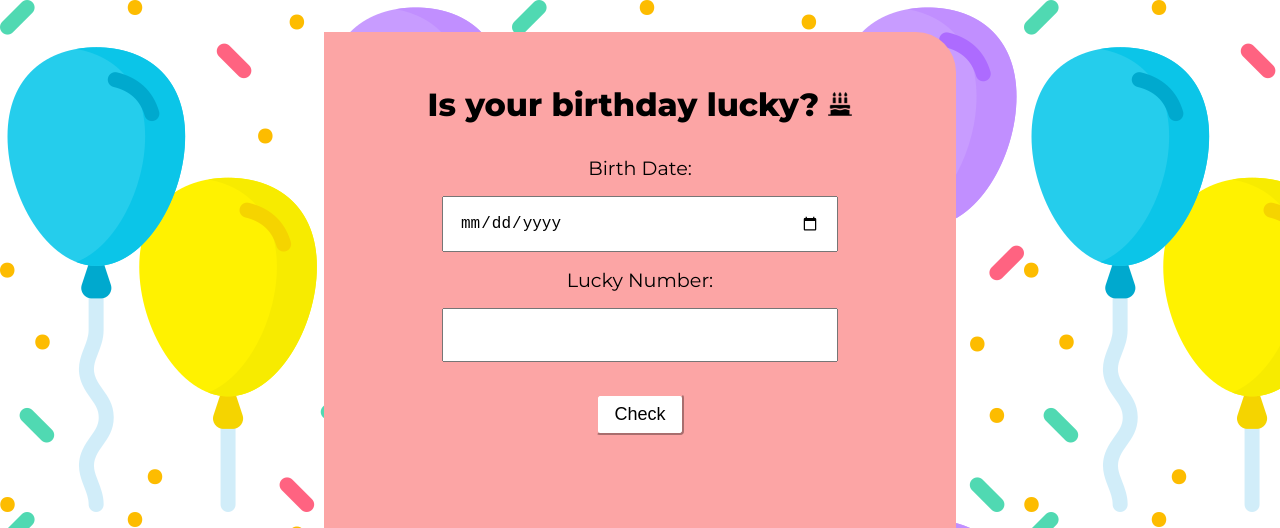
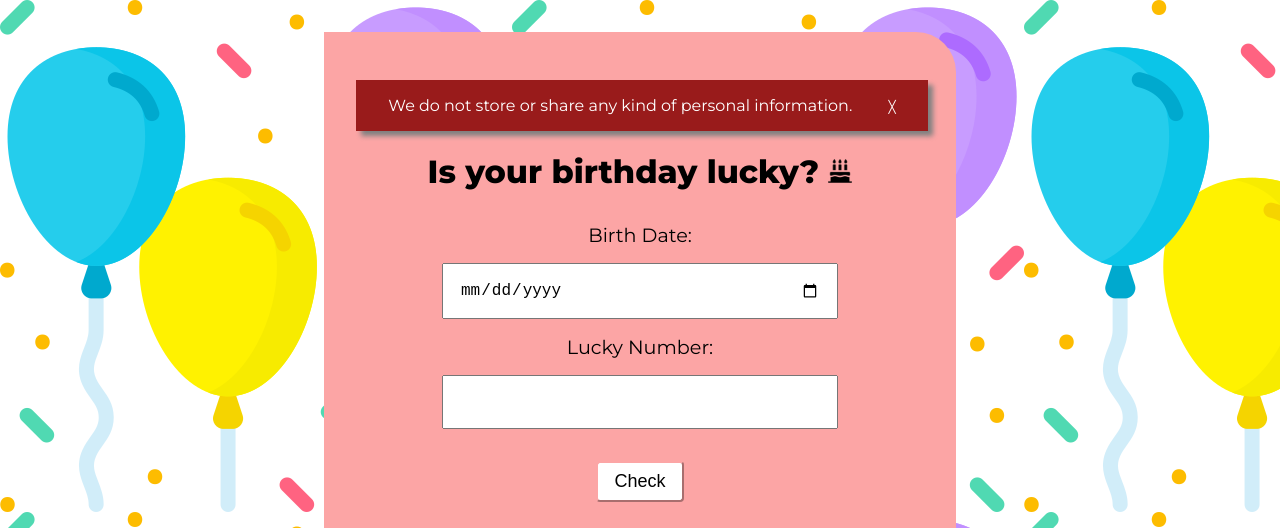
Before and after one commit to prachi-sahani/is-your-birthday-lucky, a plain HTML site: page index.html in a window 1280 px wide. Shown: the top 528 px of the page. Drawn offline with Linux system fonts and the light colour scheme.

Commit message:
feat: added privacy modal

```diff
--- a/app.js
+++ b/app.js
@@ -1,8 +1,14 @@
 var birthDate = document.querySelector('#birth-date');
-var luckyNumber = document.querySelector('#lucky-number')
+var luckyNumber = document.querySelector('#lucky-number');
 var btnCheck = document.querySelector('#btn-check');
-var successMessage = document.querySelector('.success-message')
-var error = document.querySelector('.error-message')
+var successMessage = document.querySelector('.success-message');
+var error = document.querySelector('.error-message');
+var closeButton = document.querySelector('.close-button');
+var privacyModal = document.querySelector('.privacy-modal')
+
+closeButton.addEventListener('click',()=>{
+    privacyModal.style.display='none';
+})
 
 btnCheck.addEventListener('click',getResult);
 
--- a/index.html
+++ b/index.html
@@ -8,7 +8,14 @@
     <title>Is your birthday lucky</title>
 </head>
 <body>
+
     <div class="container">
+        <div class="privacy-modal">
+            <div>
+            We do not store or share any kind of personal information.
+            <div class="close-button">&#9587;</div>
+            </div>
+        </div>
         <h1 class="heading">Is your birthday lucky? <img src="images/heading-image.png" style="height:1.5rem;"></h1>
         <div id="birht-date-div">
             <label for="birth-date">Birth Date:</label>
--- a/styles.css
+++ b/styles.css
@@ -84,3 +84,21 @@ button{
 .error-message{
     color: red;
 }
+
+.privacy-modal{
+    box-shadow: 5px 5px 5px grey;
+    background-color: #991B1B;
+    color: white;
+    width: 90%;
+    padding: 1rem;
+    margin: 1rem;
+}
+
+.close-button{
+    text-align: right;
+    font-size: 0.75rem;
+    cursor: pointer;
+    display: inline;
+    padding:  0 0 1rem 2rem;
+
+}
```
